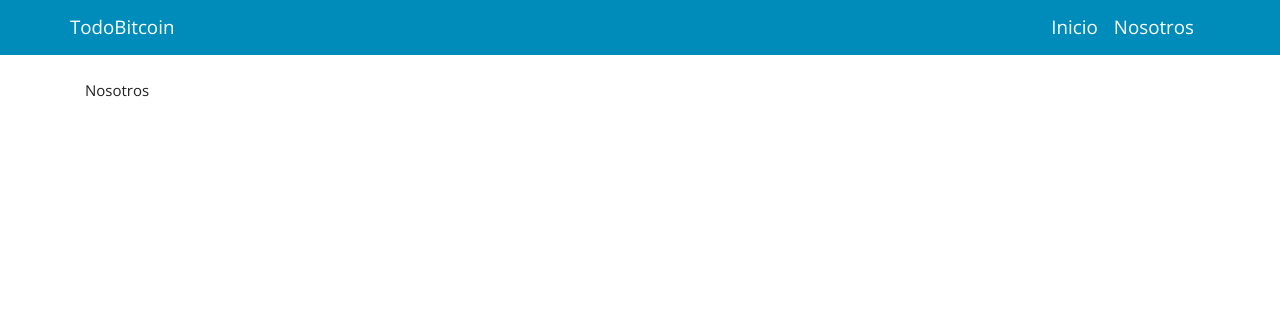
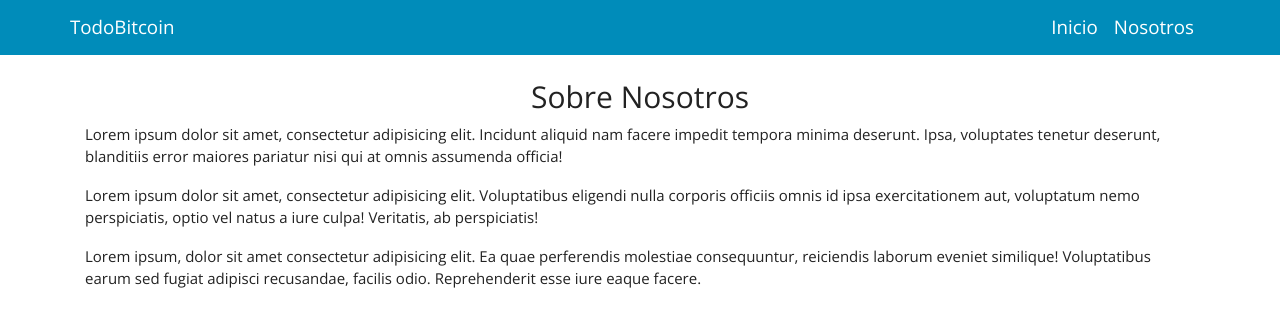
Before and after one commit to esdraspavon/bitcoinapp, a Next.js app: page /nosotros in a window 1280 px wide. Shown: the top 326 px of the page. Built offline with nearby package versions, Linux system fonts and the light colour scheme.

Commit message:
showing api data to events

```diff
--- a/pages/nosotros.js
+++ b/pages/nosotros.js
@@ -4,7 +4,25 @@ const Nosotros = () => {
   return (
     <Master>
       <div>
-        <p>Nosotros</p>
+        <h2 className="text-center">Sobre Nosotros</h2>
+        <p>
+          Lorem ipsum dolor sit amet, consectetur adipisicing elit. Incidunt
+          aliquid nam facere impedit tempora minima deserunt. Ipsa, voluptates
+          tenetur deserunt, blanditiis error maiores pariatur nisi qui at omnis
+          assumenda officia!
+        </p>
+        <p>
+          Lorem ipsum dolor sit amet, consectetur adipisicing elit. Voluptatibus
+          eligendi nulla corporis officiis omnis id ipsa exercitationem aut,
+          voluptatum nemo perspiciatis, optio vel natus a iure culpa! Veritatis,
+          ab perspiciatis!
+        </p>
+        <p>
+          Lorem ipsum, dolor sit amet consectetur adipisicing elit. Ea quae
+          perferendis molestiae consequuntur, reiciendis laborum eveniet
+          similique! Voluptatibus earum sed fugiat adipisci recusandae, facilis
+          odio. Reprehenderit esse iure eaque facere.
+        </p>
       </div>
     </Master>
   );
```
Also changed, not shown: components/Event.js (+19 -1 lines).
